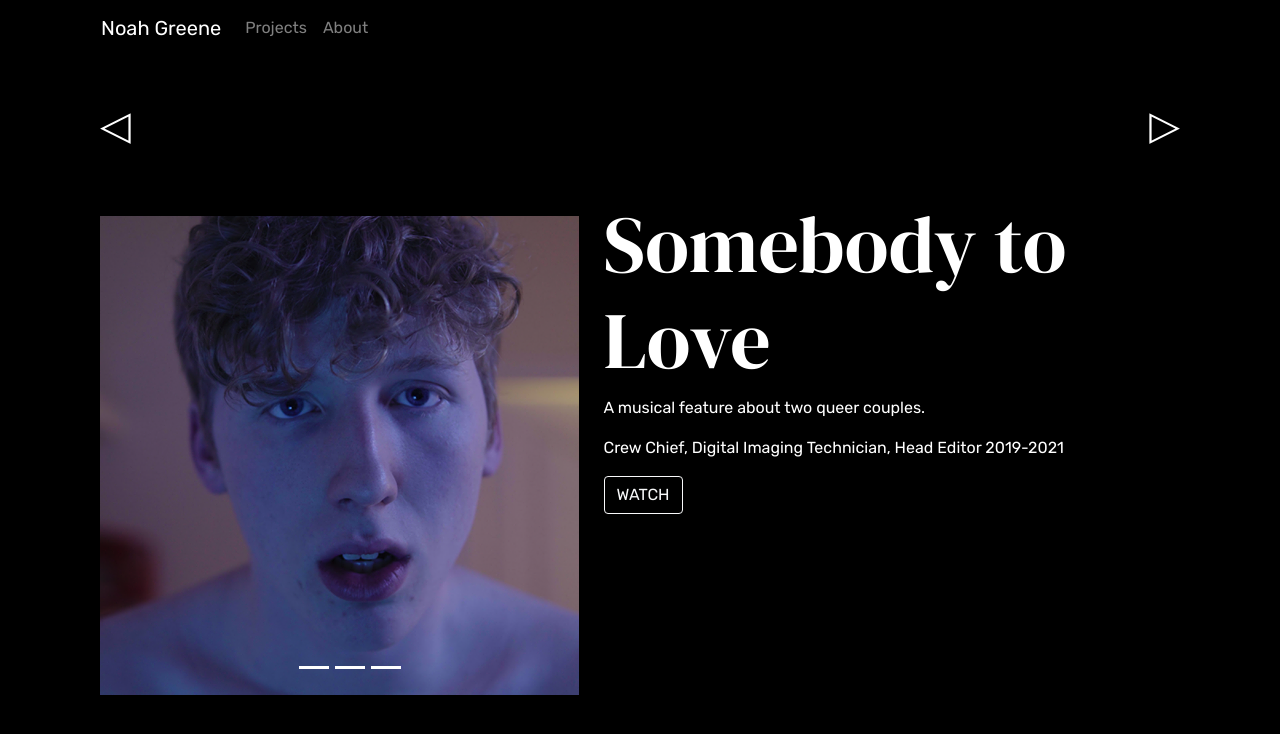
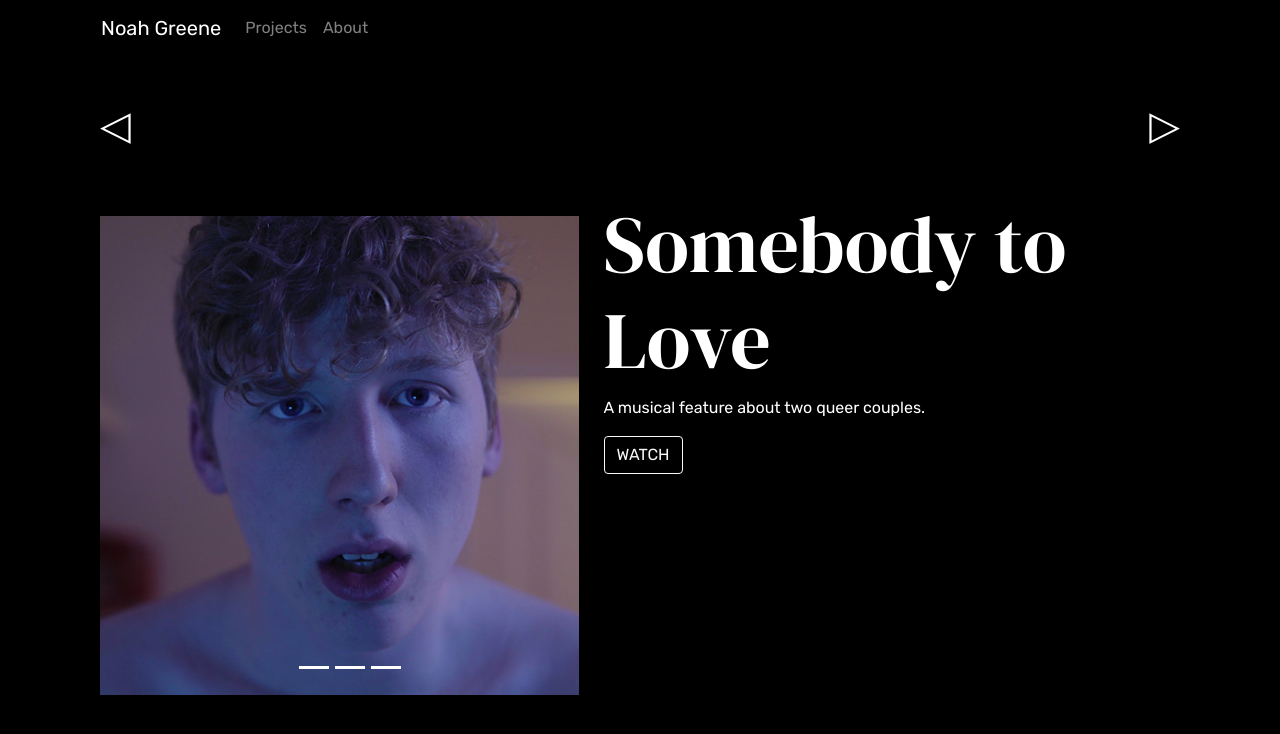
Before and after one commit to miairene/miairene.github.io, a Jekyll site: the page built from _projects/somebody_to_love.md, in a window 1280 px wide. Shown: the top 734 px of the page. Built offline with Jekyll 4.4.1, drawn with Linux system fonts in a browser that asks for light colours.

Commit message:
Update somebody_to_love.md
Former-commit-id: 47dfa283d0e4002678b9f0c750615d4d06c8d33d

```diff
--- a/_projects/somebody_to_love.md
+++ b/_projects/somebody_to_love.md
@@ -9,5 +9,3 @@ images:
 watch_link: 'https://www.facebook.com/S2Lfilm/'
 ---
 A musical feature about two queer couples.
-
-Crew Chief, Digital Imaging Technician, Head Editor 2019-2021
```
